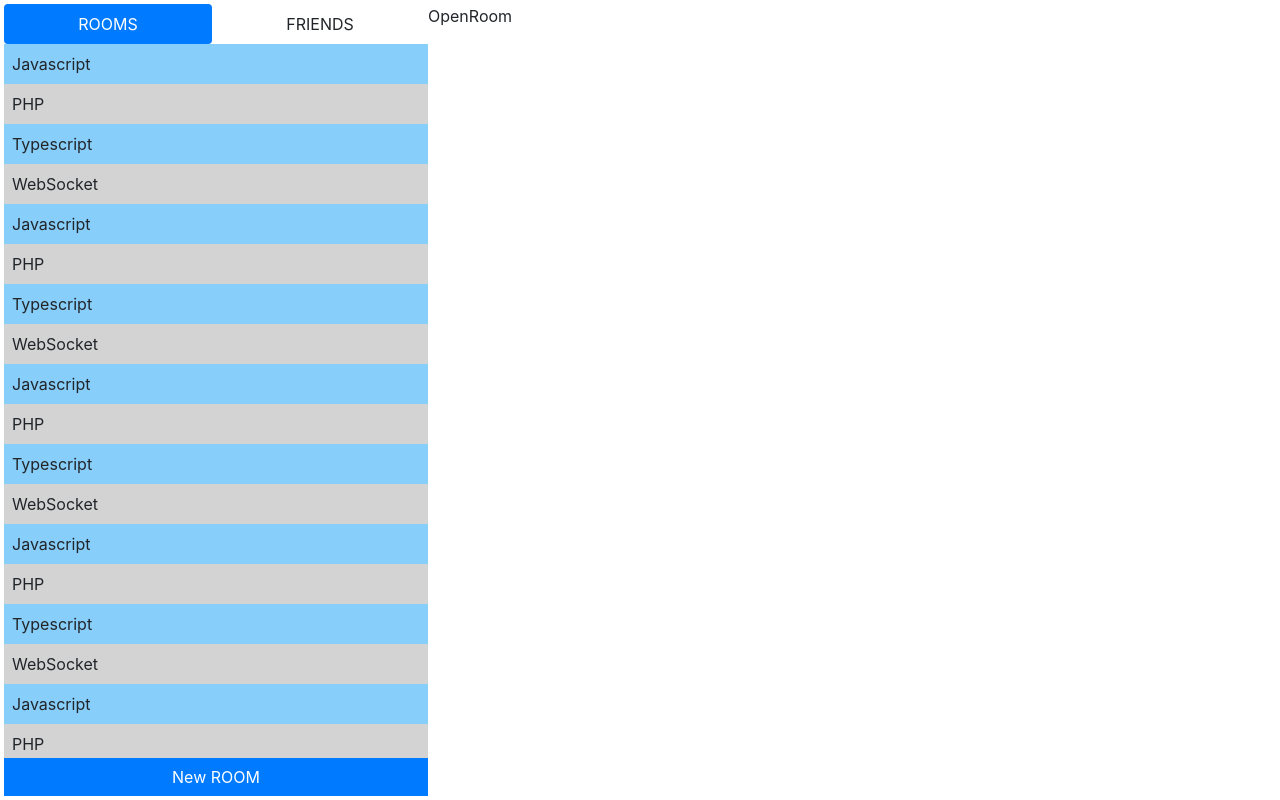
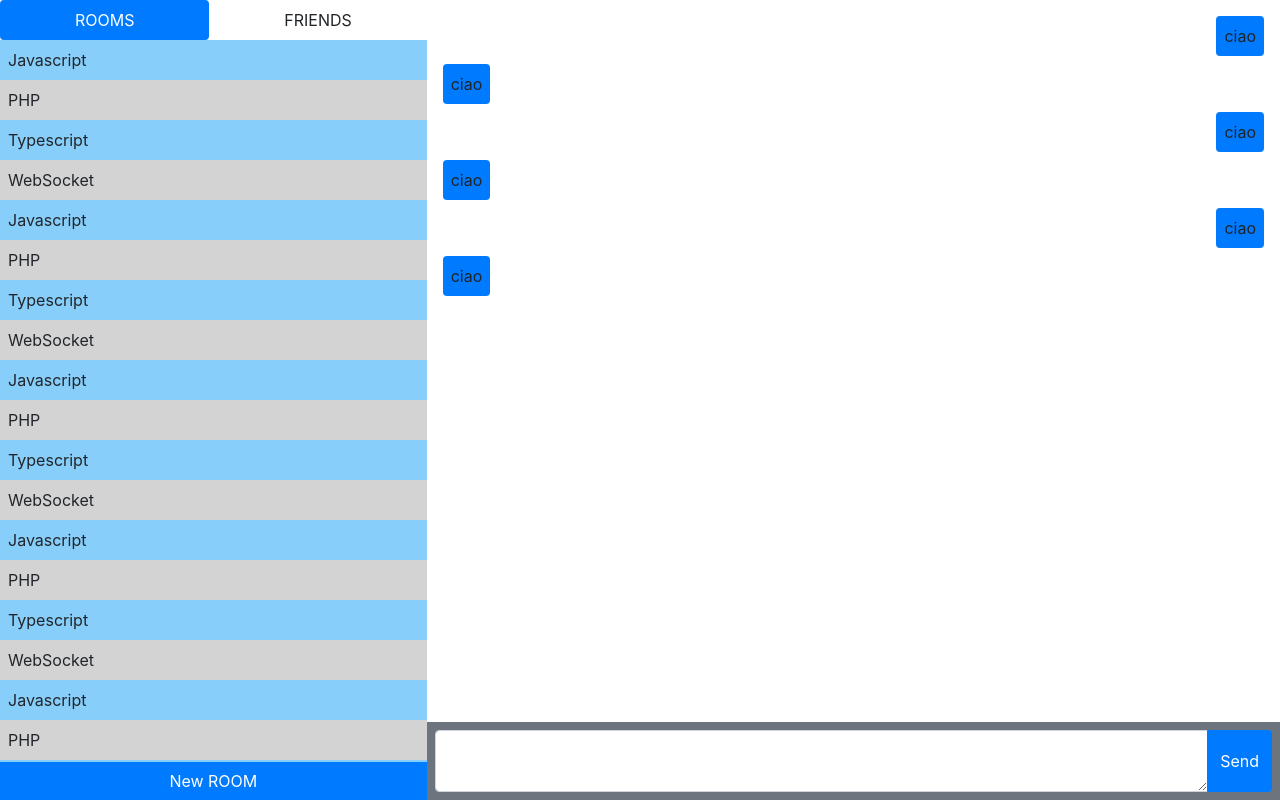
Before and after one commit to DaniGi/next-rooms, a Next.js app: page / in a window 1280 px wide. Built offline with nearby package versions, Linux system fonts and the light colour scheme.

Commit message:
Improved OpenRooom

```diff
--- a/components/Dashboard.tsx
+++ b/components/Dashboard.tsx
@@ -7,12 +7,12 @@
 
 const Dashboard: React.FC<Props> = () => {
   return (
-    <Container fluid className="p-1 vh-100">
+    <Container fluid className="p-0 vh-100">
       <Row className="m-auto h-100">
         <Col sm={4} className="d-flex flex-column p-0 mh-100">
           <Sidebar />
         </Col>
-        <Col sm={8} className="p-0 mh-100">
+        <Col sm={8} className="d-flex flex-column p-0 mh-100 d-flex flex-column">
           <OpenRoom />
         </Col>
       </Row>
--- a/components/OpenRoom.tsx
+++ b/components/OpenRoom.tsx
@@ -1,9 +1,75 @@
 import * as React from 'react';
+import { Form, InputGroup, Button } from 'react-bootstrap';
+
+const { useState } = React;
+
+interface Message {
+  content: string;
+  sentBy: string;
+}
 
 interface Props {}
 
+const messages: Message[] = [
+  {
+    content: 'ciao',
+    sentBy: 'Jo',
+  },
+  {
+    content: 'ciao',
+    sentBy: 'Jo',
+  },
+  {
+    content: 'ciao',
+    sentBy: 'Jo',
+  },
+  {
+    content: 'ciao',
+    sentBy: 'Jo',
+  },
+  {
+    content: 'ciao',
+    sentBy: 'Jo',
+  },
+  {
+    content: 'ciao',
+    sentBy: 'Jo',
+  },
+];
+
 const OpenRoom: React.FC<Props> = () => {
-  return <div>OpenRoom</div>;
+  const [text, setText] = useState('');
+
+  return (
+    <>
+      <div className="flex-grow-1 p-3 d-inline-flex flex-column">
+        {messages.map((message, index) => (
+          <div
+            className={`p-2 mb-2 bg-primary rounded align-self-${
+              index % 2 === 0 ? 'end' : 'start'
+            }`}
+          >
+            {message.content}
+          </div>
+        ))}
+      </div>
+      <Form className="p-2 bg-secondary">
+        <Form.Group className="m-0">
+          <InputGroup>
+            <Form.Control
+              as="textarea"
+              required
+              value={text}
+              onChange={(e: React.ChangeEvent<HTMLInputElement>) => setText(e.target.value)}
+            />
+            <InputGroup.Append>
+              <Button type="submit">Send</Button>
+            </InputGroup.Append>
+          </InputGroup>
+        </Form.Group>
+      </Form>
+    </>
+  );
 };
 
 export default OpenRoom;
```
